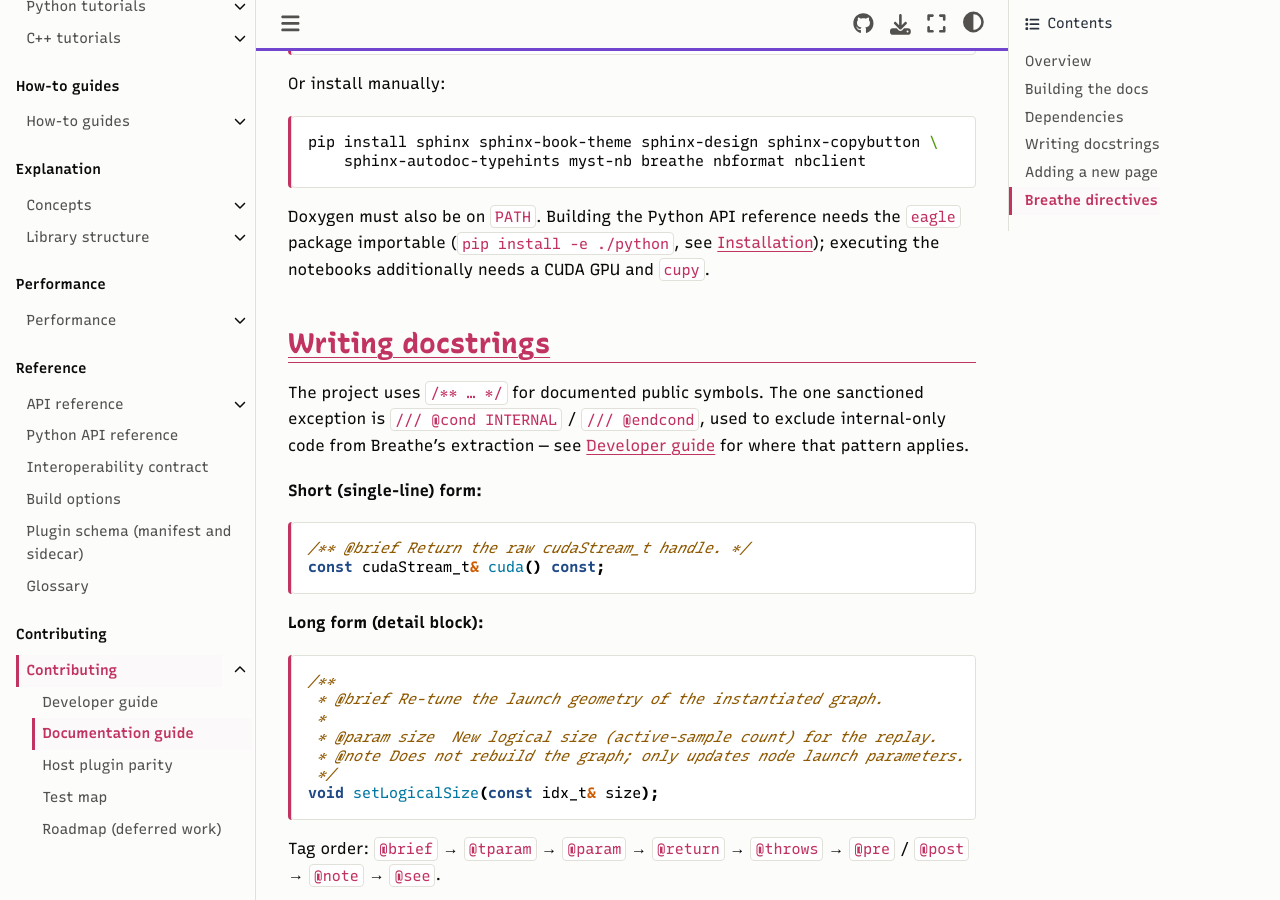
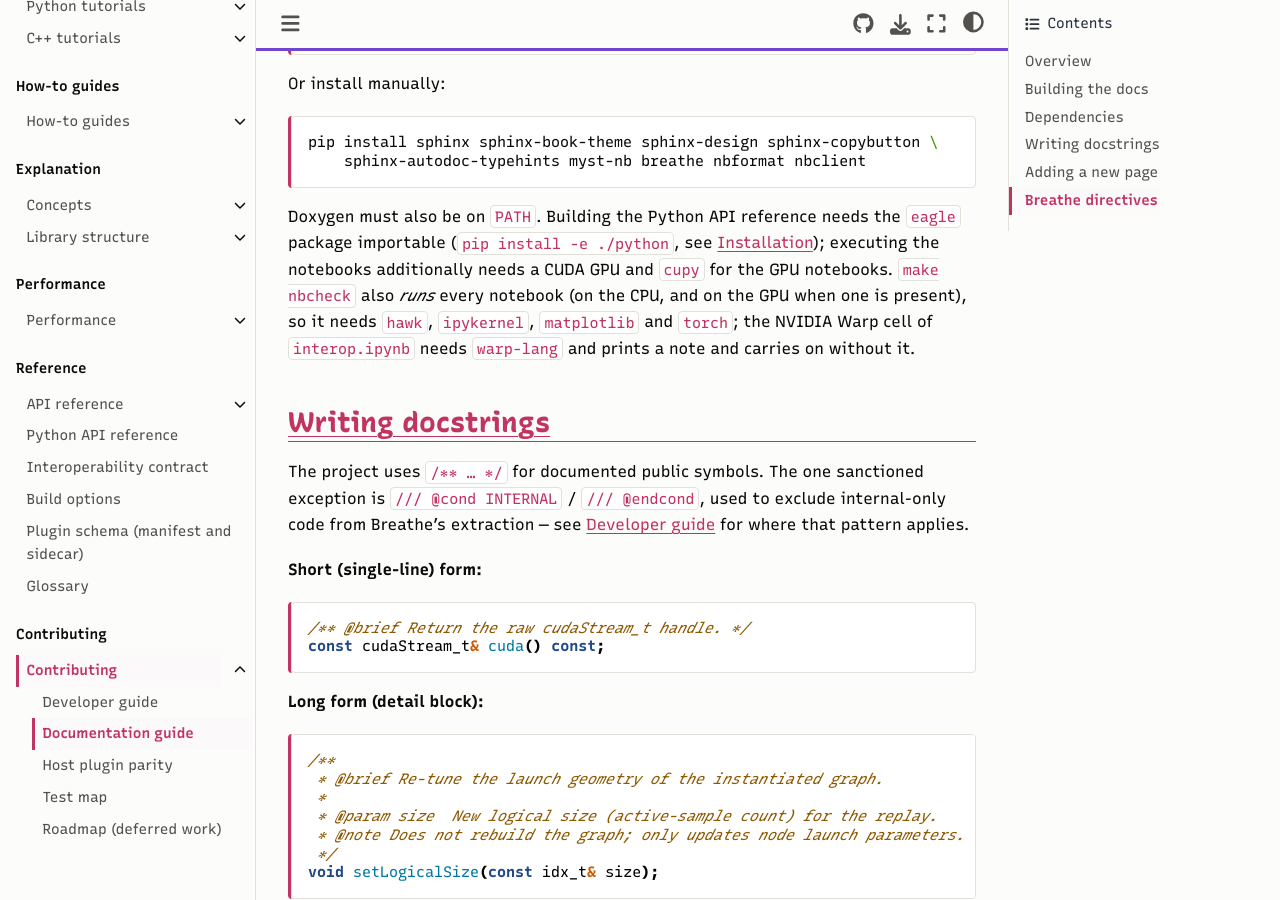
Before and after one commit to amasat01/eagle, a Sphinx documentation site: the page built from docs/content/devguide/docs_guide.rst, in a window 1280 px wide and 900 px high, scrolled down 1332 px. Built offline with Sphinx 7.4.7 and the Sphinx Book theme 1.1.4, drawn with Linux system fonts in a browser that asks for light colours; pages that are not in the unit, such as notebooks, are missing from menus; some of the changed lines change nothing that is shown.

Commit message:
make nbcheck runs every docs notebook on the CPU and on the GPU when present; tutorial 02 states its CPU/GPU split; the Warp cell skips when warp is absent

```diff
--- /dev/null
+++ b/docs/_tools/nb_run_gate.py
@@ -0,0 +1,148 @@
+#!/usr/bin/env python3
+# Copyright 2026 Alessandro Masat
+# SPDX-License-Identifier: Apache-2.0
+
+"""Gate: EXECUTE every docs notebook, in memory (nothing is written back).
+
+Every notebook under the given directories runs once on the CPU (the kernel is
+started with ``CUDA_VISIBLE_DEVICES`` empty, so no GPU is visible) and, when a
+CUDA GPU is present, once more on the GPU. Any cell error fails the gate; all
+notebooks are still attempted so the report is complete.
+
+A notebook declares what it needs in its metadata::
+
+    "metadata": {"gate": {"gpu_only": "uses CuPy arrays throughout",
+                          "needs": ["warp"]}}
+
+* ``gpu_only`` (a reason string): skipped on the CPU leg with that reason.
+* a CELL whose metadata carries ``"gate": {"gpu_only": "<reason>"}``: on the CPU leg the notebook
+  runs up to (not including) that cell and stops there, so a CPU tutorial can end with a GPU-only section.
+* ``needs`` (importable module names): the notebook is skipped, with the
+  missing name in the reason, when one is not installed.
+
+``make nbcheck`` checks that the committed notebooks are filled; this gate
+checks that they still RUN (a committed output can outlive the code that
+produced it). Uses nbclient, a myst_nb dependency: no extra tool.
+
+    python _tools/nb_run_gate.py content            # CPU, plus GPU if present
+    python _tools/nb_run_gate.py --cpu-only content
+"""
+import importlib.util
+import json
+import os
+import pathlib
+import subprocess
+import sys
+import tempfile
+import traceback
+
+import nbformat
+from nbclient import NotebookClient
+
+TIMEOUT_S = 1800
+
+
+def gpu_present() -> bool:
+    """True when a CUDA GPU is visible to a fresh process (not just a driver library)."""
+    if os.environ.get("EAGLE_NB_GATE_NO_GPU"):
+        return False
+    probe = "import cupy; raise SystemExit(0 if cupy.cuda.runtime.getDeviceCount() > 0 else 1)"
+    try:
+        return subprocess.run([sys.executable, "-c", probe], capture_output=True, timeout=120).returncode == 0
+    except (OSError, subprocess.TimeoutExpired):
+        return False
+
+
+def register_kernel(root: pathlib.Path) -> str:
+    """A kernelspec that starts THIS interpreter, so a notebook runs against the package under test
+    (a stray 'python3' kernelspec on the machine may point at another environment)."""
+    spec = root / "kernels" / "eagle-nb-gate"
+    spec.mkdir(parents=True)
+    (spec / "kernel.json").write_text(json.dumps({
+        "argv": [sys.executable, "-m", "ipykernel_launcher", "-f", "{connection_file}"],
+        "display_name": "eagle notebook gate", "language": "python"}))
+    os.environ["JUPYTER_PATH"] = str(root) + os.pathsep + os.environ.get("JUPYTER_PATH", "")
+    return "eagle-nb-gate"
+
+
+def skip_reason(nb, leg: str) -> str | None:
+    gate = nb.metadata.get("gate", {})
+    if leg == "cpu" and gate.get("gpu_only"):
+        return f"needs a CUDA GPU ({gate['gpu_only']})"
+    for mod in gate.get("needs", []):
+        if importlib.util.find_spec(mod) is None:
+            return f"needs the '{mod}' package, which is not installed"
+    return None
+
+
+def run_leg(path: pathlib.Path, leg: str, kernel: str) -> str:
+    """Return 'OK', 'SKIP: <reason>' or 'FAIL'."""
+    nb = nbformat.read(path, as_version=4)
+    reason = skip_reason(nb, leg)
+    if reason:
+        return f"SKIP: {reason}"
+    if leg == "cpu":
+        for i, cell in enumerate(nb.cells):
+            if cell.get("metadata", {}).get("gate", {}).get("gpu_only"):
+                nb.cells = nb.cells[:i]
+                break
+    saved = os.environ.get("CUDA_VISIBLE_DEVICES")
+    if leg == "cpu":
+        os.environ["CUDA_VISIBLE_DEVICES"] = ""
+    try:
+        NotebookClient(
+            nb,
+            timeout=TIMEOUT_S,
+            kernel_name=kernel,
+            resources={"metadata": {"path": str(path.parent)}},
+            allow_errors=False,
+        ).execute()
+    except Exception:  # noqa: BLE001 - report and continue with the rest
+        traceback.print_exc(limit=1)
+        return "FAIL"
+    finally:
+        if saved is None:
+            os.environ.pop("CUDA_VISIBLE_DEVICES", None)
+        else:
+            os.environ["CUDA_VISIBLE_DEVICES"] = saved
+    return "OK"
+
+
+def main(argv: list[str]) -> int:
+    args = argv[1:]
+    cpu_only = "--cpu-only" in args
+    roots = [pathlib.Path(a) for a in args if not a.startswith("--")] or [pathlib.Path(".")]
+    notebooks = sorted(
+        p for r in roots
+        for p in ([r] if r.suffix == ".ipynb" else r.rglob("*.ipynb"))
+        if ".ipynb_checkpoints" not in p.parts
+    )
+    if not notebooks:
+        print("nb_run_gate: no notebooks found under", [str(r) for r in roots])
+        return 2
+    legs = ["cpu"] + ([] if cpu_only or not gpu_present() else ["gpu"])
+    if "gpu" not in legs:
+        print("[nb_run_gate] no CUDA GPU visible (or --cpu-only): the GPU leg is not run")
+    failed, ran, skipped = [], 0, 0
+    scratch = tempfile.TemporaryDirectory(prefix="eagle_nb_gate_")
+    kernel = register_kernel(pathlib.Path(scratch.name))
+    for leg in legs:
+        for p in notebooks:
+            result = run_leg(p, leg, kernel)
+            print(f"[nb_run_gate] {leg} {result.split(':')[0]:<4} {p}" + (result[4:] if result.startswith("SKIP") else ""),
+                  flush=True)
+            if result == "FAIL":
+                failed.append((leg, p))
+            elif result == "OK":
+                ran += 1
+            else:
+                skipped += 1
+    print(f"[nb_run_gate] {ran} ran, {skipped} skipped, {len(failed)} failed ({'+'.join(legs)})")
+    if failed:
+        print("[nb_run_gate] FAILED:", *[f"{leg} {p}" for leg, p in failed], sep="\n  ")
+        return 1
+    return 0
+
+
+if __name__ == "__main__":
+    sys.exit(main(sys.argv))
--- a/docs/content/devguide/docs_guide.rst
+++ b/docs/content/devguide/docs_guide.rst
@@ -60,7 +60,10 @@ Or install manually:
 Doxygen must also be on ``PATH``. Building the Python API reference needs the
 ``eagle`` package importable (``pip install -e ./python``, see
 :doc:`../userguide/installation`); executing the notebooks additionally needs
-a CUDA GPU and ``cupy``.
+a CUDA GPU and ``cupy`` for the GPU notebooks. ``make nbcheck`` also *runs* every notebook
+(on the CPU, and on the GPU when one is present), so it needs ``hawk``, ``ipykernel``,
+``matplotlib`` and ``torch``; the NVIDIA Warp cell of ``interop.ipynb`` needs ``warp-lang`` and
+prints a note and carries on without it.
 
 Writing docstrings
 ------------------
```
Also changed, not shown: docs/content/interop.ipynb, docs/content/userguide/examples/01_device_properties.ipynb, docs/content/userguide/tutorials/01_launch_and_registry.ipynb, docs/content/userguide/tutorials/02_cuda_graphs_python.ipynb, 2 other files.
